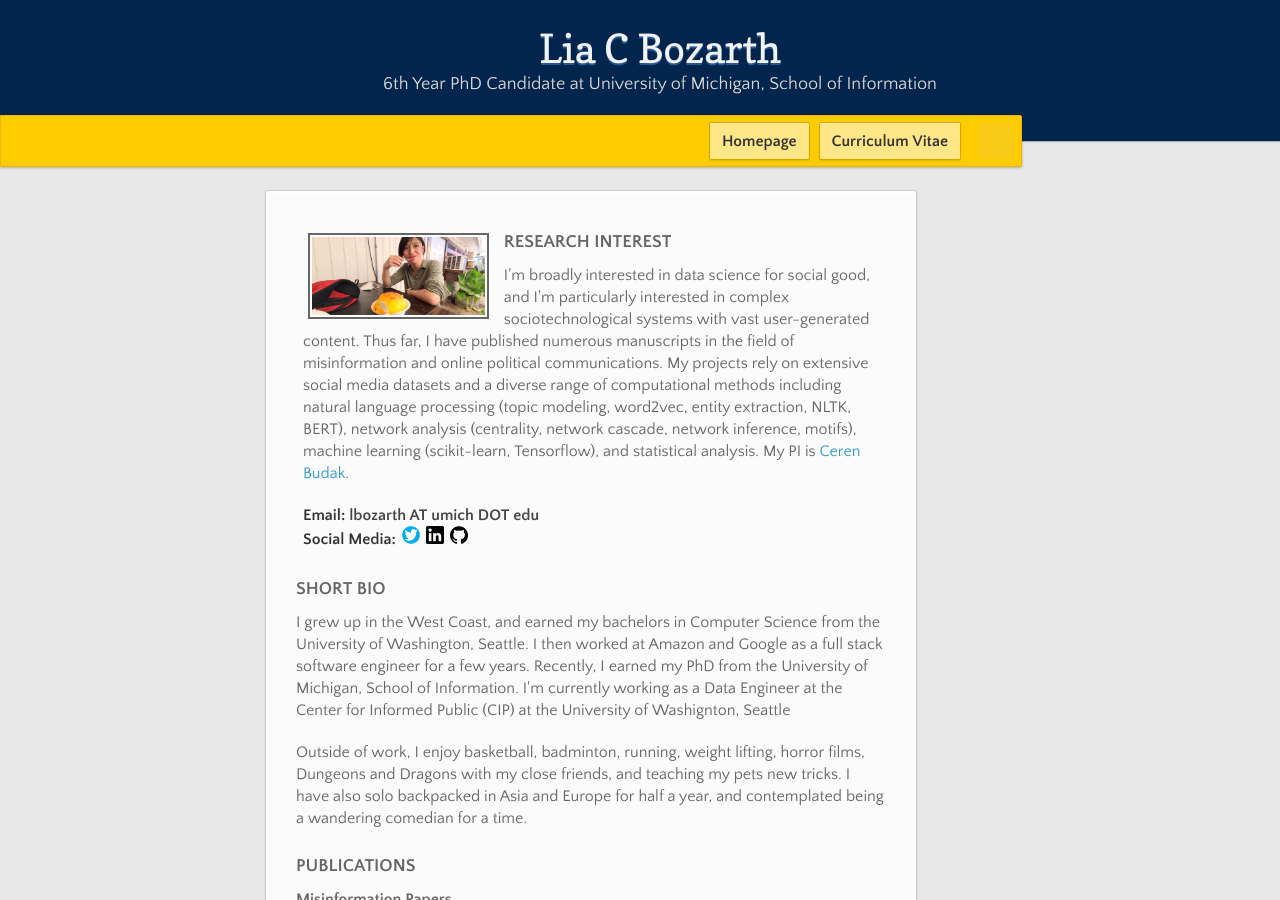
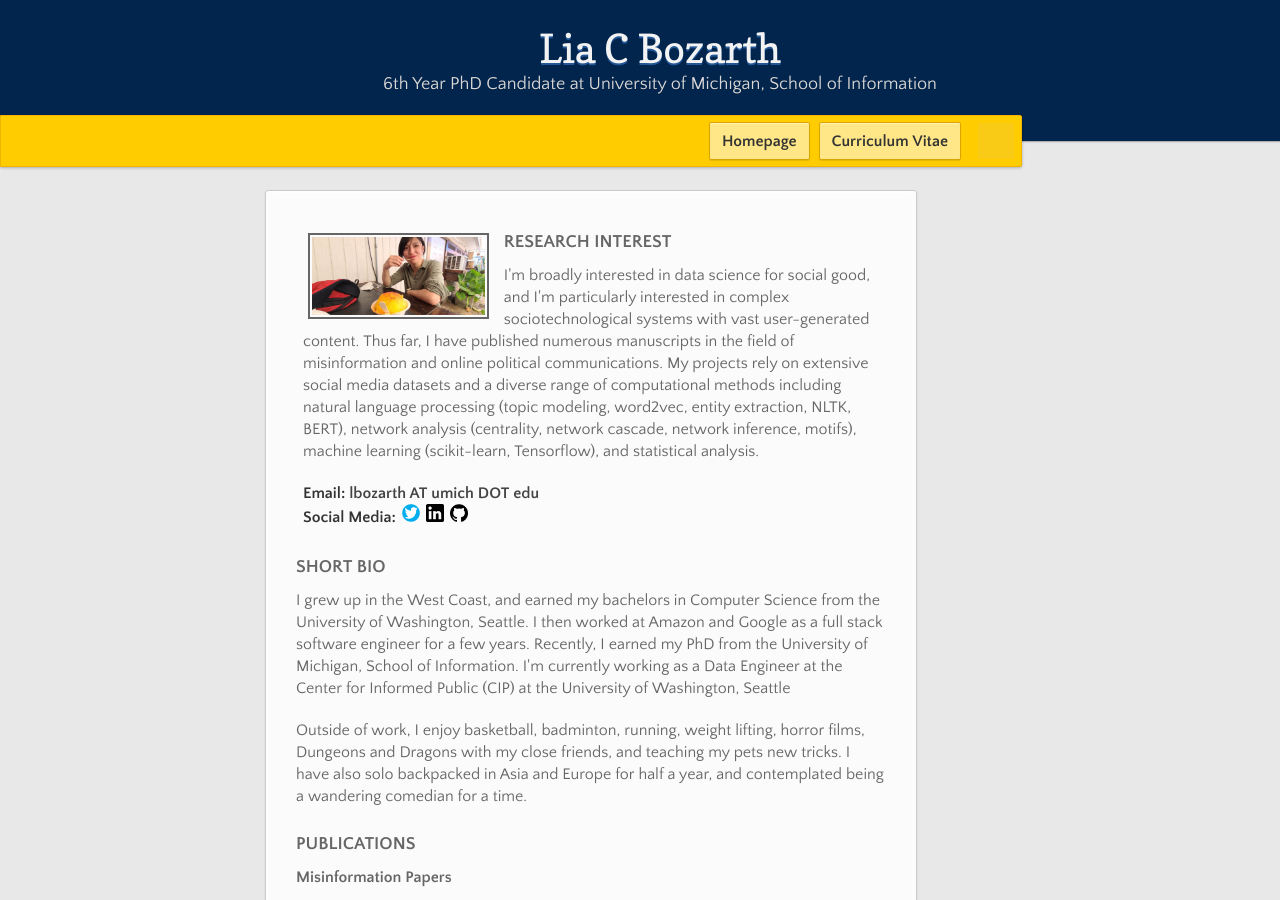
Before and after one commit to lbozarth/lbozarth.github.io, a Jekyll site: the page built from index.md, in a window 1280 px wide and 900 px high. Built offline with Jekyll 4.4.1, drawn with Linux system fonts in a browser that asks for light colours; nearby versions of some CDN libraries.

Commit message:
update bio

```diff
--- a/index.md
+++ b/index.md
@@ -13,7 +13,7 @@ layout: default
 	</div>
     <div class="profile_div" id="contact_info" style="margin-top:-1em">
             <h3>RESEARCH INTEREST</h3>
-            <p>I'm broadly interested in data science for social good, and I'm particularly interested in complex sociotechnological systems with vast user-generated content. Thus far, I have published numerous manuscripts in the field of misinformation and online political communications. My projects rely on extensive social media datasets and a diverse range of computational methods including natural language processing (topic modeling, word2vec, entity extraction, NLTK, BERT), network analysis (centrality, network cascade, network inference, motifs), machine learning (scikit-learn, Tensorflow), and statistical analysis. My PI is <a href="http://cbudak.com/index.html">Ceren Budak</a>.</p>
+            <p>I'm broadly interested in data science for social good, and I'm particularly interested in complex sociotechnological systems with vast user-generated content. Thus far, I have published numerous manuscripts in the field of misinformation and online political communications. My projects rely on extensive social media datasets and a diverse range of computational methods including natural language processing (topic modeling, word2vec, entity extraction, NLTK, BERT), network analysis (centrality, network cascade, network inference, motifs), machine learning (scikit-learn, Tensorflow), and statistical analysis.</p>
             <dt><strong>Email:</strong> lbozarth AT umich DOT edu</dt>
             <dt><strong>Social Media:</strong>
             <a href="https://twitter.com/lia_bozarth"><img id="twitter" class="logo_img" src="{{relative}}assets/pics/twitter.png"/></a>
@@ -25,7 +25,7 @@ layout: default
 
 <div id="bio" class="sec_div">
     <h3>SHORT BIO</h3>
-    <p>I grew up in the West Coast, and earned my bachelors in Computer Science from the University of Washington, Seattle. I then worked at Amazon and Google as a full stack software engineer for a few years. Recently, I earned my PhD from the University of Michigan, School of Information. I'm currently working as a Data Engineer at the Center for Informed Public (CIP) at the University of Washignton, Seattle</p>
+    <p>I grew up in the West Coast, and earned my bachelors in Computer Science from the University of Washington, Seattle. I then worked at Amazon and Google as a full stack software engineer for a few years. Recently, I earned my PhD from the University of Michigan, School of Information. I'm currently working as a Data Engineer at the Center for Informed Public (CIP) at the University of Washington, Seattle</p>
     <p>Outside of work, I enjoy basketball, badminton, running, weight lifting, horror films, Dungeons and Dragons with my close friends, and teaching my pets new tricks. I have also solo backpacked in Asia and Europe for half a year, and contemplated being a wandering comedian for a time.</p>
 </div>
 
```
